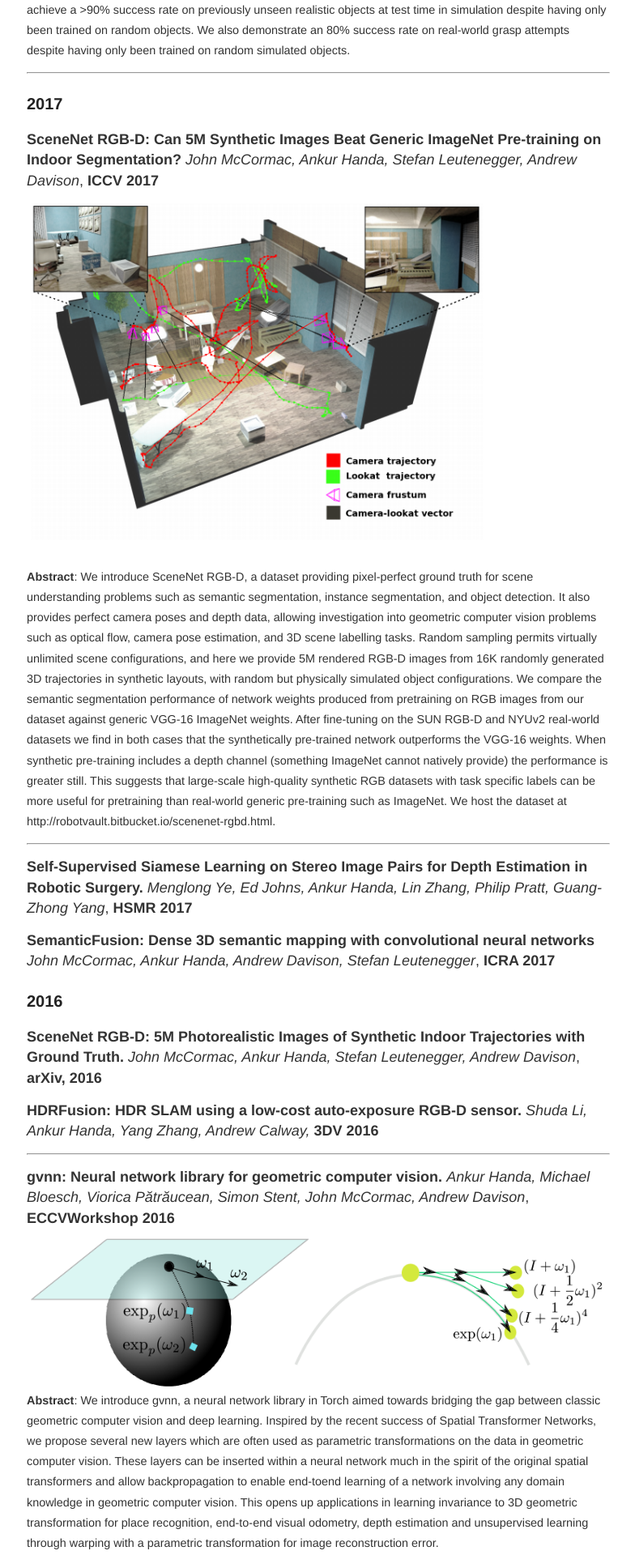
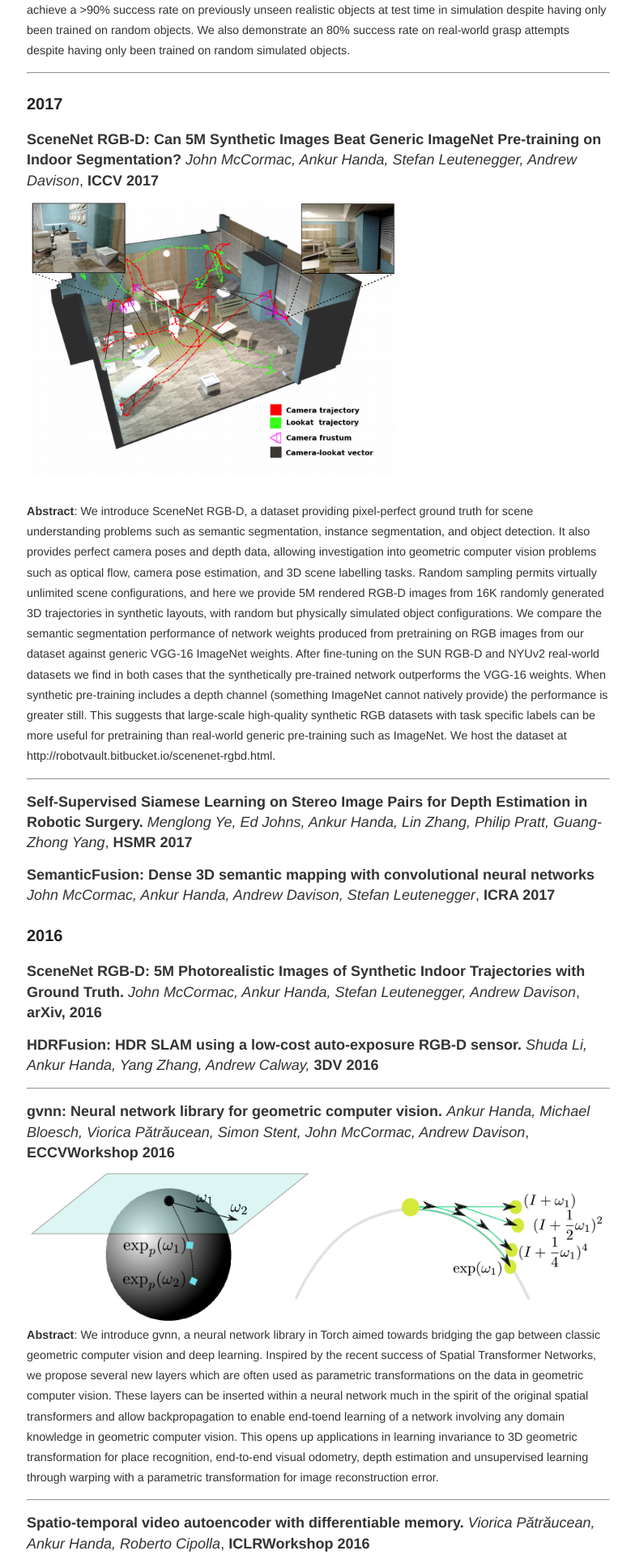
Before and after one commit to ankurhanda/ankurhanda.github.io, a Jekyll site: the page built from publications.md, in a window 1280 px wide. Shown: the part 951-2871 px from the top of the page at 81% size, without its empty margins (247-1031 px from the left). Built offline with Jekyll 4.4.1, drawn with Linux system fonts in a browser that asks for light colours.

Commit message:
updating images and papers
Signed-off-by: Ankur Handa <ahanda@dhcp-10-21-132-110.nvidia.com>

```diff
--- a/publications.md
+++ b/publications.md
@@ -17,7 +17,7 @@
 
 **SceneNet RGB-D: Can 5M Synthetic Images Beat Generic ImageNet Pre-training on Indoor Segmentation?** _John McCormac, Ankur Handa, Stefan Leutenegger, Andrew Davison_, **ICCV 2017**
 <br>
-<img align="center" src="/images/pubs/SceneNetRGBD_ICCV17.png" width="80%"> <br> <br>
+<img align="center" src="/images/pubs/SceneNetRGBD_ICCV17.png" width="65%"> <br> <br>
  <span style="line-height: 5pt; font-size: 0.8em;">**Abstract**: We introduce SceneNet RGB-D, a dataset providing pixel-perfect ground truth for scene understanding problems such as semantic segmentation, instance segmentation, and object detection. It also provides perfect camera poses and depth data, allowing investigation into geometric computer vision problems such as optical flow, camera pose estimation, and 3D scene labelling tasks. Random sampling permits virtually unlimited scene configurations, and here we provide 5M rendered RGB-D images from 16K randomly generated 3D trajectories in synthetic layouts, with random but physically simulated object configurations. We compare the semantic segmentation performance of network weights produced from pretraining on RGB images from our dataset against generic VGG-16 ImageNet weights. After fine-tuning on the SUN RGB-D and NYUv2 real-world datasets we find in both cases that the synthetically pre-trained network outperforms the VGG-16 weights. When synthetic pre-training includes a depth channel (something ImageNet cannot natively provide) the performance is greater still. This suggests that large-scale high-quality synthetic RGB datasets with task specific labels can be more useful for pretraining than real-world generic pre-training such as ImageNet. We host the dataset at http://robotvault.bitbucket.io/scenenet-rgbd.html. </span>
 <br>
 <hr>
```
